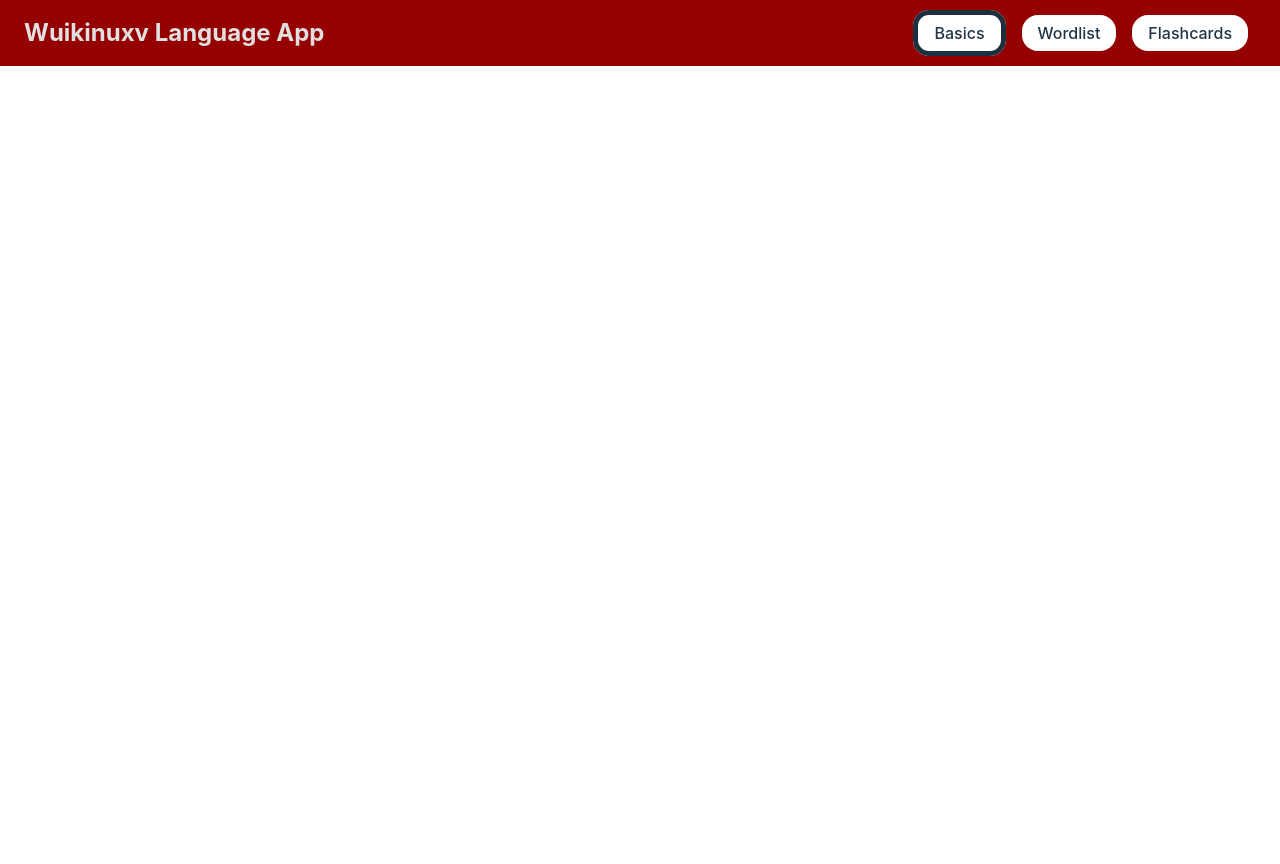
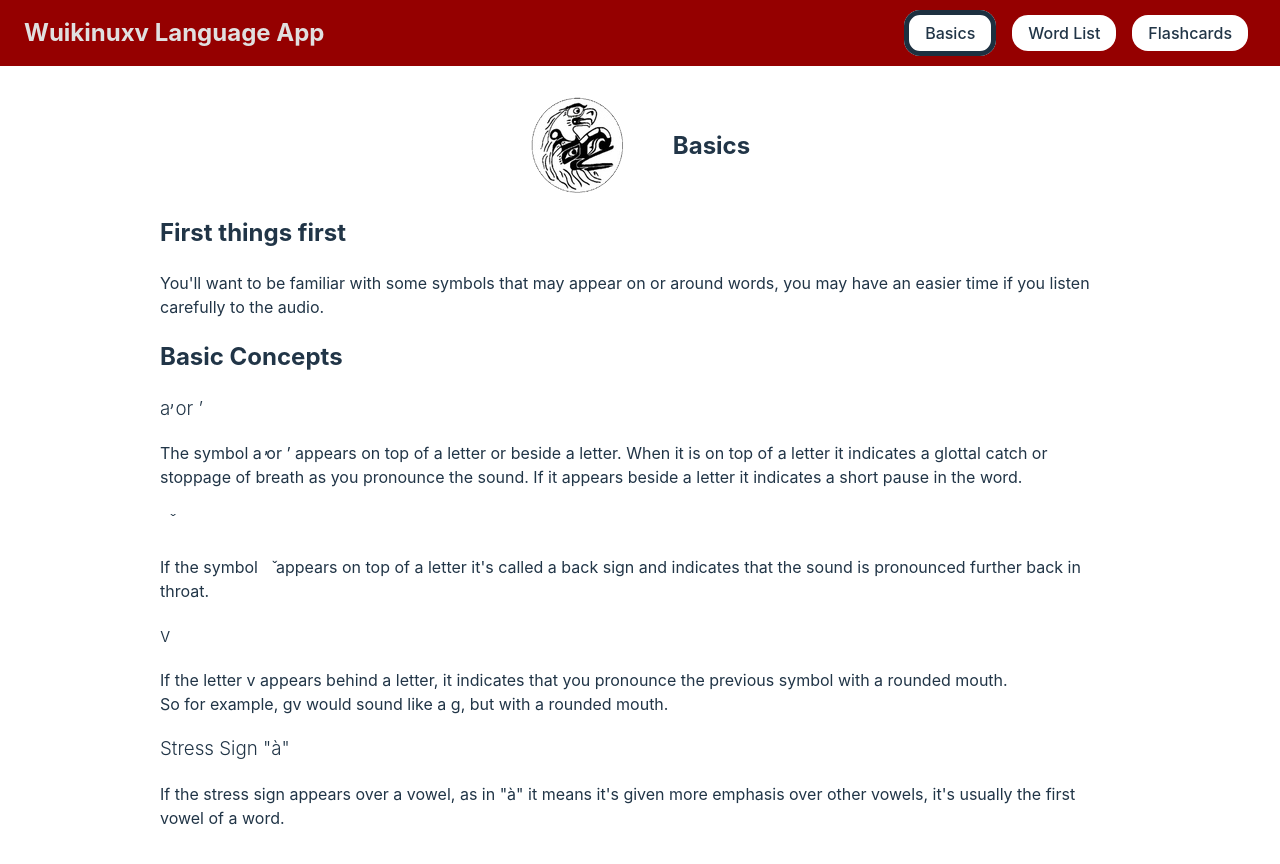
Before and after one commit to Trev004/DGL-409-Wuikinuxv-Learning-App, a React (Vite) app in the folder Wuikinuxv Learning App/: page / in a window 1280 px wide. Shown: the top 864 px of the page. Before the commit the page ends 800 px from the top, so only its background shows below. Built offline with nearby package versions, Linux system fonts and the light colour scheme.

Commit message:
Fill out the `Basics` page
Moves content from the Word List page, to the new, `Basics` page and updates the formatting based on feedback.
Still needs an audio example for each sound, and *maybe* additional info where it can fit.

```diff
--- a/Wuikinuxv Learning App/src/MainRouter.jsx
+++ b/Wuikinuxv Learning App/src/MainRouter.jsx
@@ -11,7 +11,7 @@ function MainRouter() {
             <h1>Wuikinuxv Language App</h1>
             <ul>
               <li><NavLink to="/">Basics</NavLink></li>
-              <li><NavLink to="/wordlist">Wordlist</NavLink></li>
+              <li><NavLink to="/wordlist">Word List</NavLink></li>
               <li><NavLink to={"/flashcards"}>Flashcards</NavLink></li>
             </ul>
           </nav>
--- a/Wuikinuxv Learning App/src/assets/Pages/App.jsx
+++ b/Wuikinuxv Learning App/src/assets/Pages/App.jsx
@@ -18,12 +18,9 @@ function App() {
       <div style={{ marginTop: '3em' }}>
         <div className="intro">
           <img src="Thumbnail_Uikala_LOGO.png" alt="Wuikinuxv nation logo"/>
-          <h2>Basics</h2>
+          <h2>Word List</h2>
         </div>
-        <p>First things first, you&apos;ll want to be familiar with some symbols that may appear on or around words, you may have an easier time if you listen carefully to the word audio</p>
-        <p>The symbol a̓ or ’ appears on top of a letter or beside a letter. When it is on top of a letter it indicates a glottal catch or stoppage of breath as you pronounce the sound. If it appears beside a letter it indicates a short pause in the word.</p>
-        <p>If the symbol &nbsp; ̌  appears on top of a letter it&apos;s called a back sign and indicates that the sound is pronounced further back in throat.</p>
-        <p>If the letter v appears behind a letter, it indicates that you pronounce the previous symbol with a rounded mouth so for example, gv would sound like a g, but with a rounded mouth. <br/>If the stress sign appears over a vowel, as in &quot;à&quot; it means it&apos;s given more emphasis over other vowels, it&apos;s usually the first vowel of a word.</p>
+        <p>Below, you can see a list of ’Uik̓ala words, paired with their english translations and an audio file for you to listen to.</p>
       </div>
       <button onClick={viewChanger}>{isListView ? 'Toggle to Card View' : 'Toggle to List View'}</button>
       <div className={currentContainerView}>
--- a/Wuikinuxv Learning App/src/assets/Pages/Basics.css
+++ b/Wuikinuxv Learning App/src/assets/Pages/Basics.css
@@ -0,0 +1,18 @@
+#basics{
+    text-align: left;
+}
+.basics-intro{
+    display: flex;
+    align-items: center;
+    justify-content: center;
+    padding-top: 4em;
+}
+.basics-intro img{
+    padding-right: 3em;
+}
+.word-section h3{
+    font-weight: 300;
+}
+.unique{
+    padding-left: 0.5em;
+}
--- a/Wuikinuxv Learning App/src/assets/Pages/Basics.jsx
+++ b/Wuikinuxv Learning App/src/assets/Pages/Basics.jsx
@@ -2,7 +2,33 @@ import './Basics.css'
 function Basics () {
     return(
         <>
-
+            <div id="basics">
+            <div className="basics-intro">
+                <img src="Thumbnail_Uikala_LOGO.png" alt="Wuikinuxv nation logo"/>
+                <h2>Basics</h2>
+            </div>
+            <div className="word-basics">
+                <h2>First things first</h2>
+                <p>You&apos;ll want to be familiar with some symbols that may appear on or around words, you may have an easier time if you listen carefully to the audio.</p>
+                <h2>Basic Concepts</h2>
+                <div className="word-section">
+                    <h3>a̓ or ’</h3>
+                    <p>The symbol a̓ or ’ appears on top of a letter or beside a letter. When it is on top of a letter it indicates a glottal catch or stoppage of breath as you pronounce the sound. If it appears beside a letter it indicates a short pause in the word.</p>
+                </div>
+                <div className="word-section">
+                    <h3 className='unique'> ̌  </h3>
+                    <p>If the symbol &nbsp; ̌  appears on top of a letter it&apos;s called a back sign and indicates that the sound is pronounced further back in throat.</p>
+                </div>
+                <div className="word-section">
+                    <h3>v</h3>
+                    <p>If the letter v appears behind a letter, it indicates that you pronounce the previous symbol with a rounded mouth. <br /> So for example, gv would sound like a g, but with a rounded mouth.</p>
+                </div>
+                <div className="word-section">
+                    <h3>Stress Sign &quot;à&quot;</h3>
+                    <p>If the stress sign appears over a vowel, as in &quot;à&quot; it means it&apos;s given more emphasis over other vowels, it&apos;s usually the first vowel of a word.</p>
+                </div>
+            </div>
+            </div>
         </>
     );
 }
```
